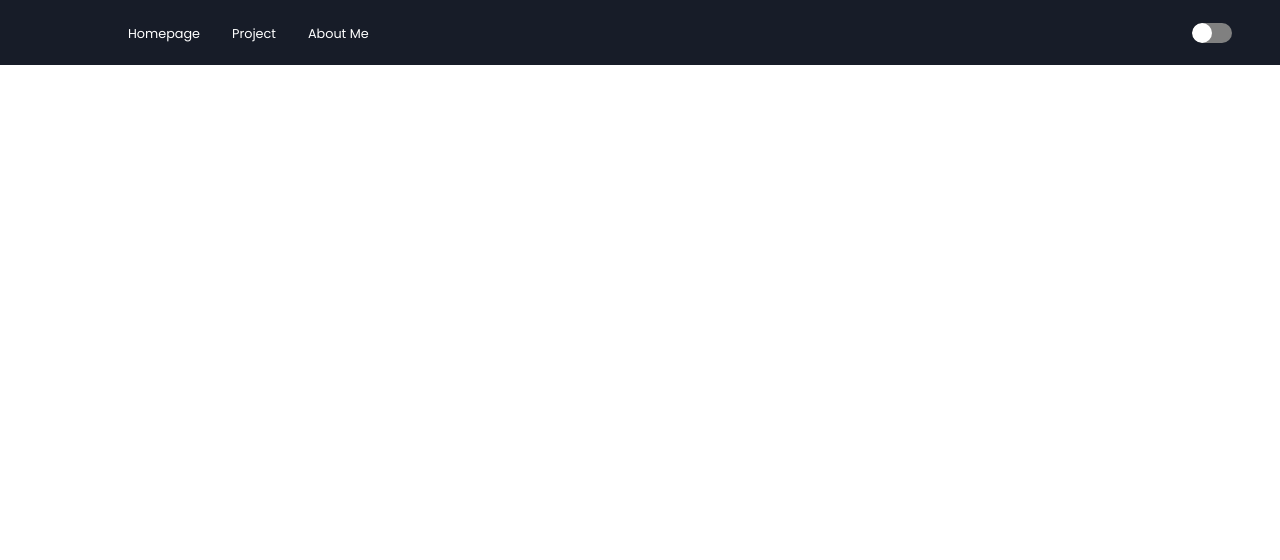
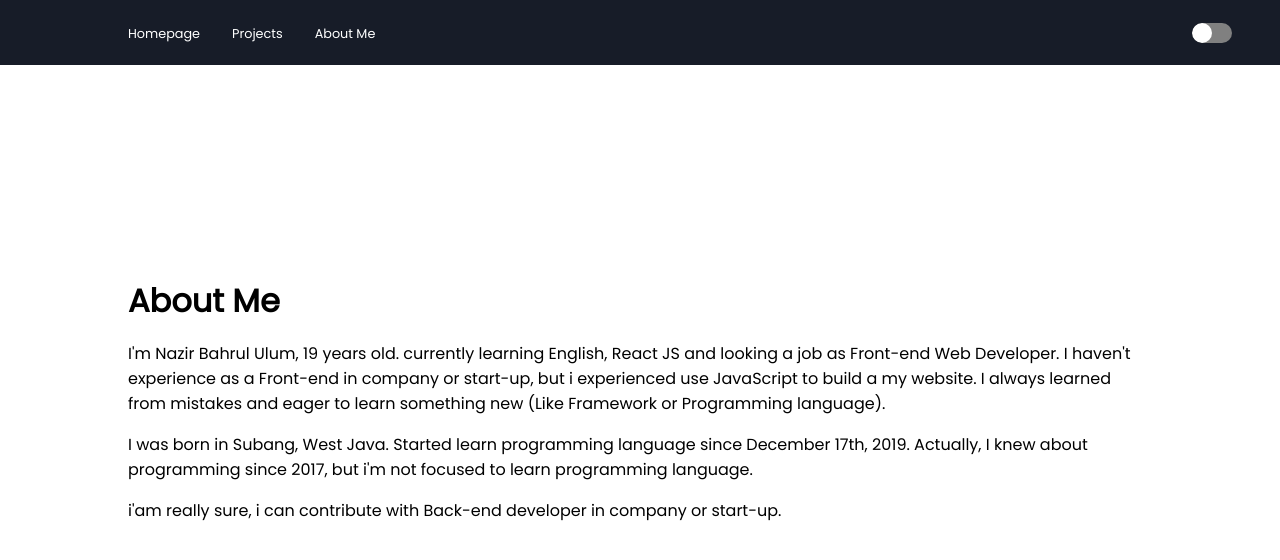
Before and after one commit to devnazir/devnazir.github.io, a React (Create React App) app: page /about in a window 1280 px wide. Shown: the top 560 px of the page. Built offline with nearby package versions, Linux system fonts and the light colour scheme.

Commit message:
feat: page about

```diff
--- a/package.json
+++ b/package.json
@@ -16,7 +16,7 @@
   },
   "scripts": {
     "predeploy": "npm run build",
-    "deploy": "gh-pages -b master -d build",
+    "deploy": "gh-pages -b gh-pages -d build",
     "start": "react-scripts start",
     "build": "react-scripts build",
     "test": "react-scripts test",
--- a/src/components/About.js
+++ b/src/components/About.js
@@ -1,6 +1,13 @@
+import '../scss/About.scss'
+
 function About() {
     return (
-        <div>About</div>
+        <div className='about'>
+            <h1>About Me</h1>
+            <p>I'm Nazir Bahrul Ulum, 19 years old. currently learning English, React JS and looking a job as Front-end Web Developer. I haven't experience as a Front-end in company or start-up, but i experienced use JavaScript to build a my website. I always learned from mistakes and eager to learn something new (Like Framework or Programming language).</p>
+            <p>I was born in Subang, West Java. Started learn programming language since December 17th, 2019. Actually, I knew about programming since 2017, but i'm not focused to learn programming language.</p>
+            <p>i'am really sure, i can contribute with Back-end developer in company or start-up.</p>
+        </div>
     )
 }
 
--- a/src/components/App.js
+++ b/src/components/App.js
@@ -2,14 +2,17 @@ import '../scss/App.scss'
 import Header from './Header'
 import { BrowserRouter as Router, Route, Switch } from 'react-router-dom'
 import Navigation from './Navigation'
-import Projects from './Projects'
-import About from './About'
+import { lazy, Suspense } from 'react'
+
+const Projects = lazy(() => import('./Projects'))
+const About = lazy(() => import('./About'))
 
 function App() {
   return (
     <div className='container'>
       <Router>
         <Navigation />
+        <Suspense fallback={<Loading />}>
           <Switch>
             <Route exact path='/'>
               <Header />
@@ -23,9 +26,18 @@ function App() {
               <About />
             </Route>
           </Switch>
+        </Suspense>
       </Router>
     </div>
   )
 }
 
+function Loading() {
+  return (
+    <div className='loading'>
+      <span>Loading...</span>
+    </div>
+  )
+}
+
 export default App;
--- a/src/components/Navigation.js
+++ b/src/components/Navigation.js
@@ -13,7 +13,7 @@ function Navigation() {
             <Hamburger ulRef={ulRef} />
             <ul ref={ulRef}>
                 <li onClick={hiddenList}><Link to='/'>Homepage</Link></li>
-                <li onClick={hiddenList}><Link to='/projects'>Project</Link></li>
+                <li onClick={hiddenList}><Link to='/projects'>Projects</Link></li>
                 <li onClick={hiddenList}><Link to='/about'>About Me</Link></li>
             </ul>
             <ChangeMode />
--- /dev/null
+++ b/src/scss/About.scss
@@ -0,0 +1,14 @@
+.about {
+    display: flex;
+    flex-direction: column;
+    justify-content: center;
+    font-family: 'Poppins';
+    height: 100vh;
+    h1 {
+        margin-bottom: 1rem;
+    }
+
+    p + p {
+        margin-top: 1rem;
+    }
+}
--- a/src/scss/App.scss
+++ b/src/scss/App.scss
@@ -0,0 +1,9 @@
+.loading {
+    display: flex;
+    width: 100%;
+    height: 100vh;
+    justify-content: center;
+    align-items: center;
+    font-size: 3em;
+    font-family: 'Poppins', sans-serif;
+}
```
Lines whose indentation alone changed are shown as unchanged.
